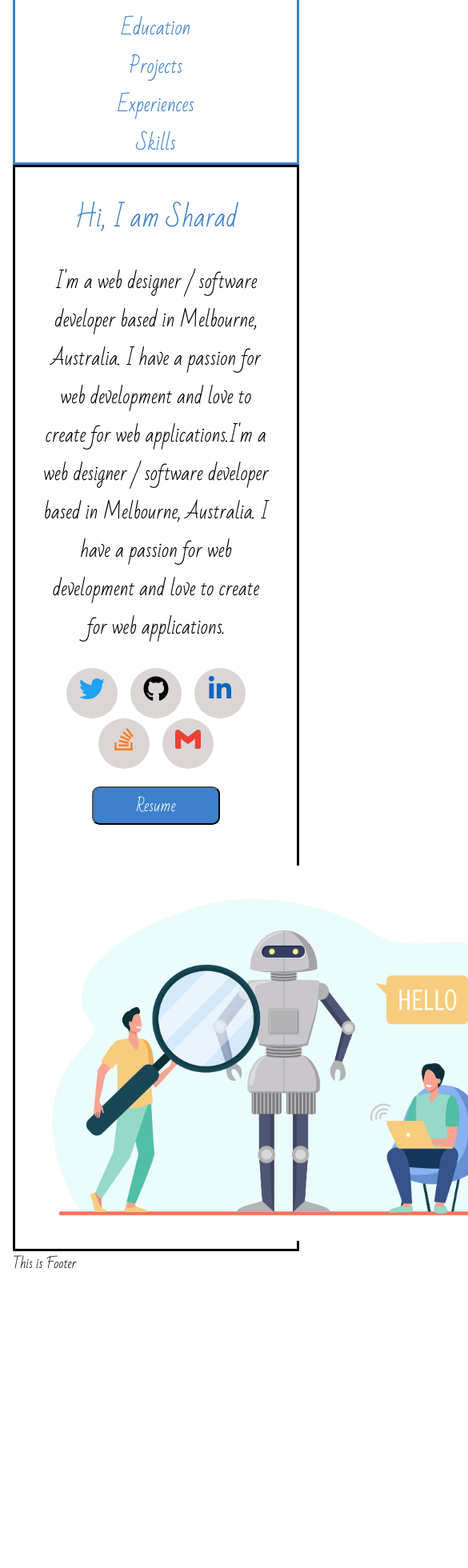
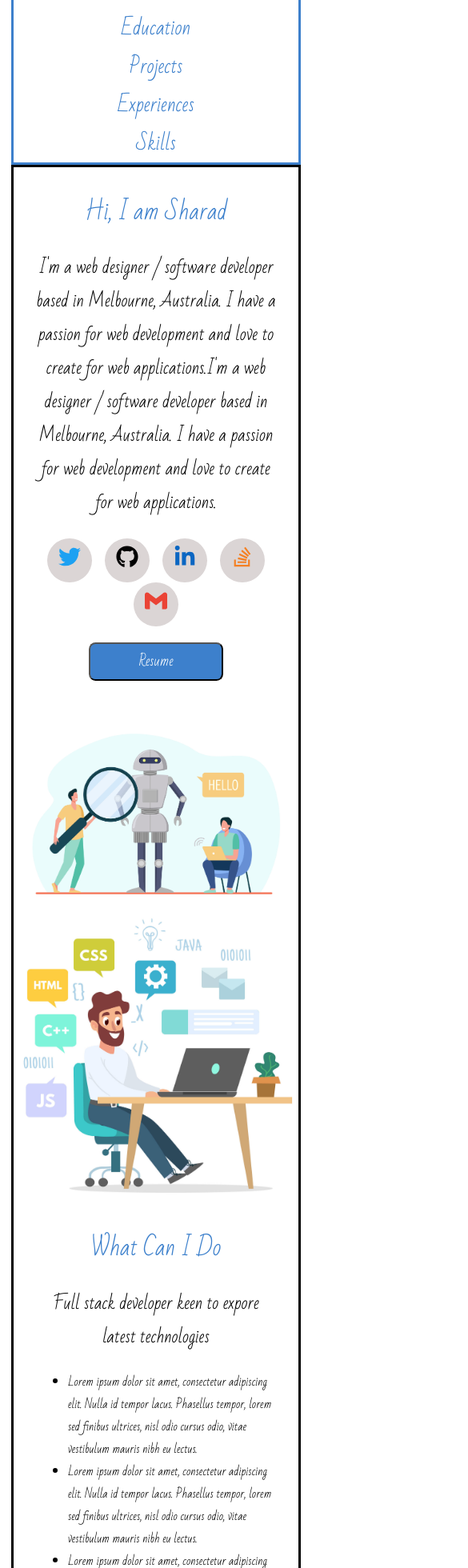
Before and after one commit to invincibleelf/portfolio-react, a React (Create React App) app: page / in a window 390 px wide. Shown: the part 40-2000 px from the top of the page at 80% size, 585 px wide, since content can reach past the window. Before the commit the page ends 1635 px from the top, so only its background shows below. Built offline with nearby package versions, Linux system fonts and the light colour scheme.

Commit message:
Complete Introduction Section

```diff
--- a/src/App.css
+++ b/src/App.css
@@ -13,7 +13,7 @@ h4 {
 
 button {
   background-color: #3D80CC;
-  width: 10rem;
+  width: 10em;
   height: 3rem;
   color: white;
   font-family: inherit;
@@ -34,31 +34,48 @@ button {
 .intro-div {
   display: flex;
   border: solid;
+  flex-wrap: wrap;
+  text-align: center;
 
 }
 
-.intro-div .intro-sec {
-  flex: auto;
-  text-align: center;
-  padding: 2rem;
+.intro-div .intro-sec{
+  flex: 0 0 40%;
+  padding: 2em;
 }
 
-.intro-div .intro-sec .intro-title {
+.intro-div .intro-title {
 
   color: #3D80CC;
-  font-size: 2rem;
+  font-size: 2em;
 }
 
-.intro-div .intro-sec p{
-  font-size: 1.5rem;
+.intro-div p{
+  font-size: 1.5em;
 }
 
 .intro-div .intro-sec .socialmedia-sec{
   border: solid;
 }
 
-.intro-img img{
-  width: 700px;
+.intro-div .intro-img{
+  flex: 0 0 55%;
+}
+
+.intro-div img{
+  width: 100%;
+}
+
+.intro-div .cando-sec {
+  flex: 0 0 55%;
+  padding: 2em;
+}
+.intro-div .cando-img {
+  flex: 0 0 40%;
+}
+
+.intro-div .cando-sec ul {
+  text-align: left;
 }
 
 /*
@@ -104,27 +121,57 @@ button {
 
 
 
+
 /* Medium screens */
 @media all and (max-width: 800px) {
   .main-container {
-    margin: 0 1rem;
+    margin: 0 1em;
   }
+  .intro-div .intro-sec{
+    flex: auto;
+  }
+
+  .intro-div .cando-sec {
+    flex: auto;
+  }
+  .intro-div .intro-img {
+    flex: auto;
+  }
+  .intro-div .cando-img {
+    flex: auto;
+  }
+
+
+
 
 }
 
 /* Small screens */
 @media all and (max-width: 500px) {
 
-  .main-container {
-    margin: 0 1rem;
+  body {
+    font-size: 14px;
   }
 
-  .intro-div {
-    flex-direction: column;
+  .main-container {
+    margin: 0 1em;
   }
 
+  .intro-div .intro-sec{
+    flex: auto;
+  }
 
-
-
+  .intro-div .cando-sec {
+    flex: auto;
+  }
+  .intro-div .intro-img {
+    flex: auto;
+  }
+  .intro-div .cando-img {
+    flex: auto;
+  }
+  /* .intro-div {
+    flex-direction: column;
+  } */
 
 }
--- /dev/null
+++ b/src/components/introduction/CanDo.jsx
@@ -0,0 +1,24 @@
+import { Component } from "react";
+import { whatCanIDo} from "../../portfolio";
+
+export default class CanDo extends Component {
+
+    render() {
+
+        var list = whatCanIDo.list.map((item,index)=> {
+             return <li>{item}</li>
+        }
+        )
+
+        return (
+            <div className="cando-sec">
+                <div className="intro-title">{whatCanIDo.title}</div>
+                <p>{whatCanIDo.summary}</p>
+                <ul>
+                    {list}
+                </ul>
+
+            </div>
+        );
+    }
+}
--- a/src/containers/Introduction.jsx
+++ b/src/containers/Introduction.jsx
@@ -1,5 +1,7 @@
 import { Component } from "react";
 import introOne from "../assests/images/intro-1.jpg";
+import introTwo from "../assests/images/intro-2.jpg";
+import CanDo from "../components/introduction/CanDo";
 import Intro from "../components/introduction/Intro";
 
 export default class Introduction extends Component {
@@ -12,6 +14,12 @@ export default class Introduction extends Component {
                 <div className="intro-img">
                     <img src={introOne} />
                 </div>
+
+                <div className="cando-img">
+                    <img src={introTwo} />
+                </div>
+                <CanDo/>
+
             </div>
         );
     }
--- a/src/portfolio.js
+++ b/src/portfolio.js
@@ -1,23 +1,41 @@
 
 const introduction = {
-    name : "Sharad Shrestha",
-    title:"Hi, I am Sharad",
-    summary:"I'm a web designer / software developer " +
-    "based in Melbourne, Australia. I have a passion for web development and love to create for web applications.I'm a web designer / software developer " +
-    "based in Melbourne, Australia. I have a passion for web development and love to create for web applications."
+    name: "Sharad Shrestha",
+    title: "Hi, I am Sharad",
+    summary: `I'm a web designer / software developer based in Melbourne, Australia. I have a passion for web development
+    and love to create for web applications.I'm a web designer / software developer based in Melbourne, Australia. I have a
+    passion for web development and love to create for web applications.`
 };
 
 const socialMedia = {
-    twitter:"https://twitter.com/invinciblelf",
-    github:"https://github.com/invincibleelf",
-    linkedin:"https://www.linkedin.com/in/sharad-shrestha-0182b2aa/",
-    stackOverflow:"https://stackoverflow.com/users/3425569/invincibleelf",
-    gmail :"invincilesharad@gmail.com",
-}
+    twitter: "https://twitter.com/invinciblelf",
+    github: "https://github.com/invincibleelf",
+    linkedin: "https://www.linkedin.com/in/sharad-shrestha-0182b2aa/",
+    stackOverflow: "https://stackoverflow.com/users/3425569/invincibleelf",
+    gmail: "invinciblesharad@gmail.com",
+};
+
+const whatCanIDo = {
+    title: "What Can I Do",
+    //TODO Change contents
+    summary: `Full stack developer keen to expore latest technologies`,
+    list: [
+        `Lorem ipsum dolor sit amet, consectetur adipiscing elit. Nulla id tempor lacus.
+         Phasellus tempor, lorem sed finibus ultrices, nisl odio cursus odio, vitae vestibulum mauris nibh eu lectus.`,
+        `Lorem ipsum dolor sit amet, consectetur adipiscing elit. Nulla id tempor lacus.
+         Phasellus tempor, lorem sed finibus ultrices, nisl odio cursus odio, vitae vestibulum mauris nibh eu lectus.`,
+        `Lorem ipsum dolor sit amet, consectetur adipiscing elit. Nulla id tempor lacus.
+         Phasellus tempor, lorem sed finibus ultrices, nisl odio cursus odio, vitae vestibulum mauris nibh eu lectus.`,
+         `Lorem ipsum dolor sit amet, consectetur adipiscing elit. Nulla id tempor lacus.
+         Phasellus tempor, lorem sed finibus ultrices, nisl odio cursus odio, vitae vestibulum mauris nibh eu lectus.`
+    ]
+
+};
 
 
 
 export {
     introduction,
-    socialMedia
+    socialMedia,
+    whatCanIDo
 };
```
Also changed, not shown: src/assests/images/intro-2.jpg (added).
